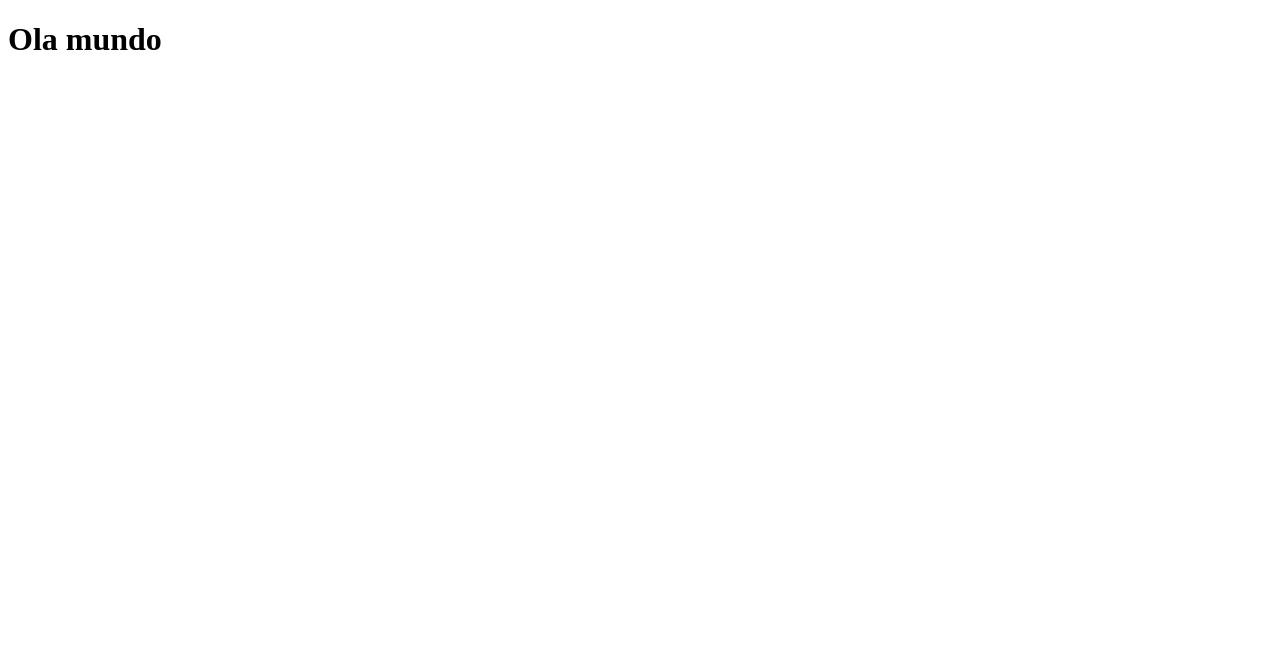
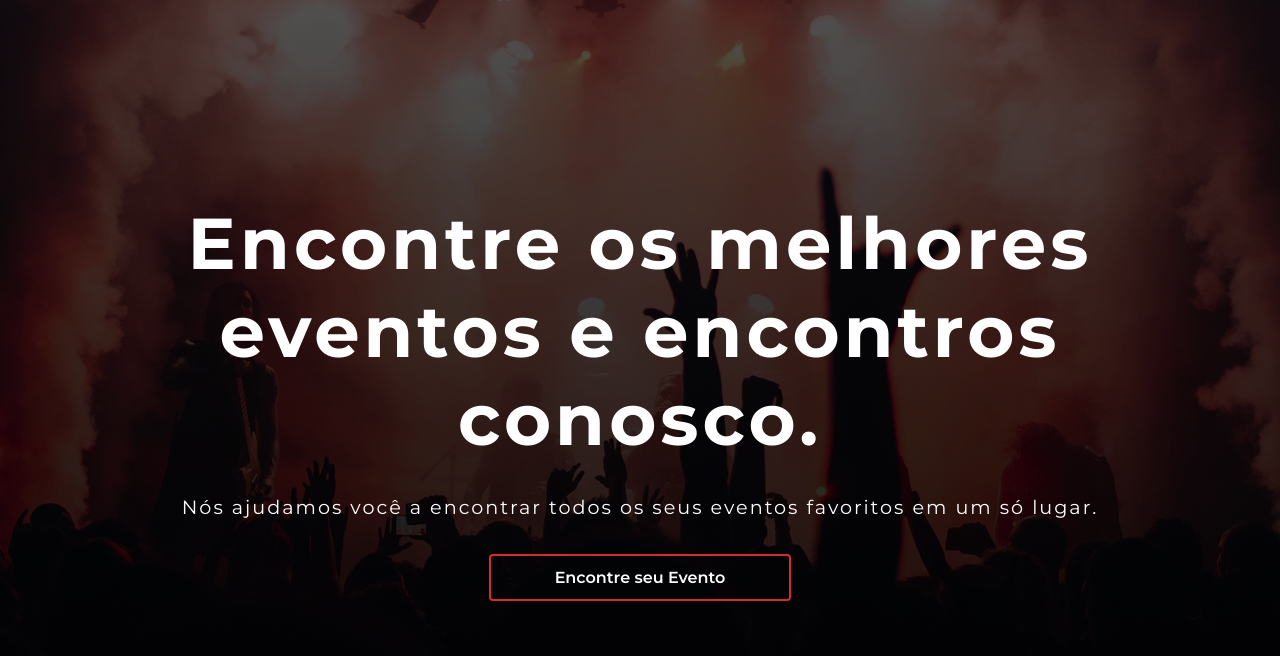
Before and after one commit to denervalspelizario/pubSanJose, a React (Create React App) app: page / in a window 1280 px wide. Shown: the top 656 px of the page. Built offline with nearby package versions, Linux system fonts and the light colour scheme.

Commit message:
update produtoraEventos criacao de component Hero e seu stylist

```diff
--- a/src/App.js
+++ b/src/App.js
@@ -1,3 +1,8 @@
+import React from "react";
+import GlobalStyle from './globalStyles';
+import HomePages from "./pages/HomePages";
+import SignupPages from "./pages/SignupPages";
+import { BrowserRouter as Router, Routes, Route } from 'react-router-dom';
 
 
 
@@ -6,9 +11,14 @@
 
 function App() {
   return (
-    <div className="App">
-      <h1>Ola mundo</h1>
-    </div>
+   <Router>
+    <GlobalStyle />
+    <Routes>
+      <Route exact path="/" element={<HomePages />} />
+      <Route path="/sign-up" element={<SignupPages />} />
+    </Routes>
+   </Router>
+
   );
 }
 
--- a/src/components/Hero/Hero.js
+++ b/src/components/Hero/Hero.js
@@ -0,0 +1,26 @@
+import React from 'react';
+import { Link } from 'react-router-dom'
+import { Button, Container, MainHeading } from '../../globalStyles' // importando os estilos globais
+import { HeroSection, HeroText, ButtonWrapper } from './HeroStyles' // importando estilos da page
+
+
+const Hero = () => {
+
+  {/*Nunca esquecer que o componente tem que estar ao  */}
+  return <HeroSection id='hero'>
+    <Container>
+      <MainHeading inverse >Encontre os melhores eventos e encontros conosco.</MainHeading>
+      <HeroText>Nós ajudamos você a encontrar todos os seus eventos favoritos em um só lugar.</HeroText>
+
+      <ButtonWrapper>
+        <Link to='sign-up'>
+          <Button big>Encontre seu Evento</Button>
+        </Link>
+      </ButtonWrapper>
+    </Container>
+  </HeroSection>
+
+
+}
+
+export default Hero;
--- a/src/components/Hero/HeroStyles.js
+++ b/src/components/Hero/HeroStyles.js
@@ -0,0 +1,31 @@
+import styled from "styled-components";
+
+export const HeroSection = styled.section`
+  height: 100vh;
+  background: linear-gradient( to bottom, rgba(0,0,0, 0.6), rgba(0,0,0, 0.9)), url("./assets/Hero.jpg"); //  escurecendo a imagem de baixo pra cima a imagem
+  background-position: center;
+  background-size: cover;
+  display: flex;
+  align-items: center;
+  box-shadow: inset 0 0 0 1000px rgba(0,0,0, 0.2); // criando uma sombra interna
+  object-fit: contain;// é usada para o conteúdo de um elemento deve ser redimensionado para caber em seu contêiner.
+`;
+
+export const HeroText = styled.p`
+  margin-bottom: 35px;
+  font-size: clamp(0.9rem, 1.5vw, 1.3rem);
+  line-height: 24px;
+  text-align: center;
+  letter-spacing: 2px;
+  color: white;
+`
+;
+
+export const ButtonWrapper = styled.div`
+  width: 100%;
+  display: flex;
+  justify-content: center;
+  flex-flow: wrap;
+  gap: 0.5rem;
+`
+;
--- a/src/globalStyles.js
+++ b/src/globalStyles.js
@@ -1,7 +1,7 @@
 import styled,{createGlobalStyle} from "styled-components";
 import { reverseBackgroundColor, backgroundColor } from "./data/GlobalData"; // importando estilos globais  de globaldata
 
-const GlobalStyle = createGlobalStyle`
+const GlobalStyle = createGlobalStyle` // será exportada la embaixo com export default GlobalStyle
 
   *{
     box-sizing: border-box;
@@ -11,6 +11,7 @@ const GlobalStyle = createGlobalStyle`
   }
 
 `
+;
 export const Container = styled.div`
   width: 100%;
   max-width: 1330px;
@@ -21,11 +22,14 @@ export const Container = styled.div`
     padding: 0 30px;
   }
 `
+;
+
 export const Section = styled.div`
   color: #FFF;
   padding: 160px;
   background: ${({inverse})=> (inverse ? backgroundColor : reverseBackgroundColor)}; // se inverse for true sera #FFF se for false será #020305
 `
+;
 
 export const MainHeading = styled.h1`
   font-size: clamp(2.3rem, 6vw, 4.5rem); // esse clamp é tipo uma media entre min e max ver em https://desenvolvimentoparaweb.com/css/textos-responsivos-com-css-clamp/
@@ -35,14 +39,46 @@ export const MainHeading = styled.h1`
   letter-spacing: 4px;
   text-align: center;
 `
+;
 
 export const Button = styled.button`
   border-radius: 4px;
   background: none;
   white-space: space nowrap;
-  padding: ${({big}) => big ? '12px 64px' : '10px 20px'};  // big estando true será  12px 64px senão sera 10px 20px
+  padding: ${({big}) => (big ? '12px 64px' : '10px 20px')};  // big estando true será  12px 64px senão sera 10px 20px
   font-weight: 600;
   color: #FFF;
-  font-size: ${({fontBig}) => fontBig ? '20px' : '16px'};  // big estando true será  12px 64px senão sera 10px 20px
+  font-size: ${({fontBig}) => (fontBig ? '20px' : '16px')};  // big estando true será  12px 64px senão sera 10px 20px
   outline: none; // tirando a borda pelo outline
-`
+  border: 2px solid #d12d2d;
+  cursor: pointer;
+  position: relative;
+  overflow: hidden; // para ocultar oque passar
+  transition: all 0.5s;
+
+  &:before {
+    background: #d12d2d;
+    content: '';
+    position: absolute;
+    top: 50%;
+    left: 50%;
+    transform: translate(-50%, -50%);
+    z-index: -1;
+    transition: all 0.6s ease;
+    width: 102%;
+    height: 0%;
+
+  }
+  &:hover:before{
+    height: 200%;
+  }
+
+  &:hover{
+    z-index: 1;
+    color: #121212;
+
+  }
+
+`;
+
+export default GlobalStyle
--- a/src/pages/HomePages.js
+++ b/src/pages/HomePages.js
@@ -1,11 +1,10 @@
 import React from 'react';
+import Hero from '../components/Hero/Hero';
 
-function HomePages() {
-  return (
-    <div>
-      <h1>Page HomePages</h1>
-    </div>
-  );
+
+function HomePages(){
+  return <Hero/>
+
 }
 
 export default HomePages;
```
Also changed, not shown: public/ok.png (added).
